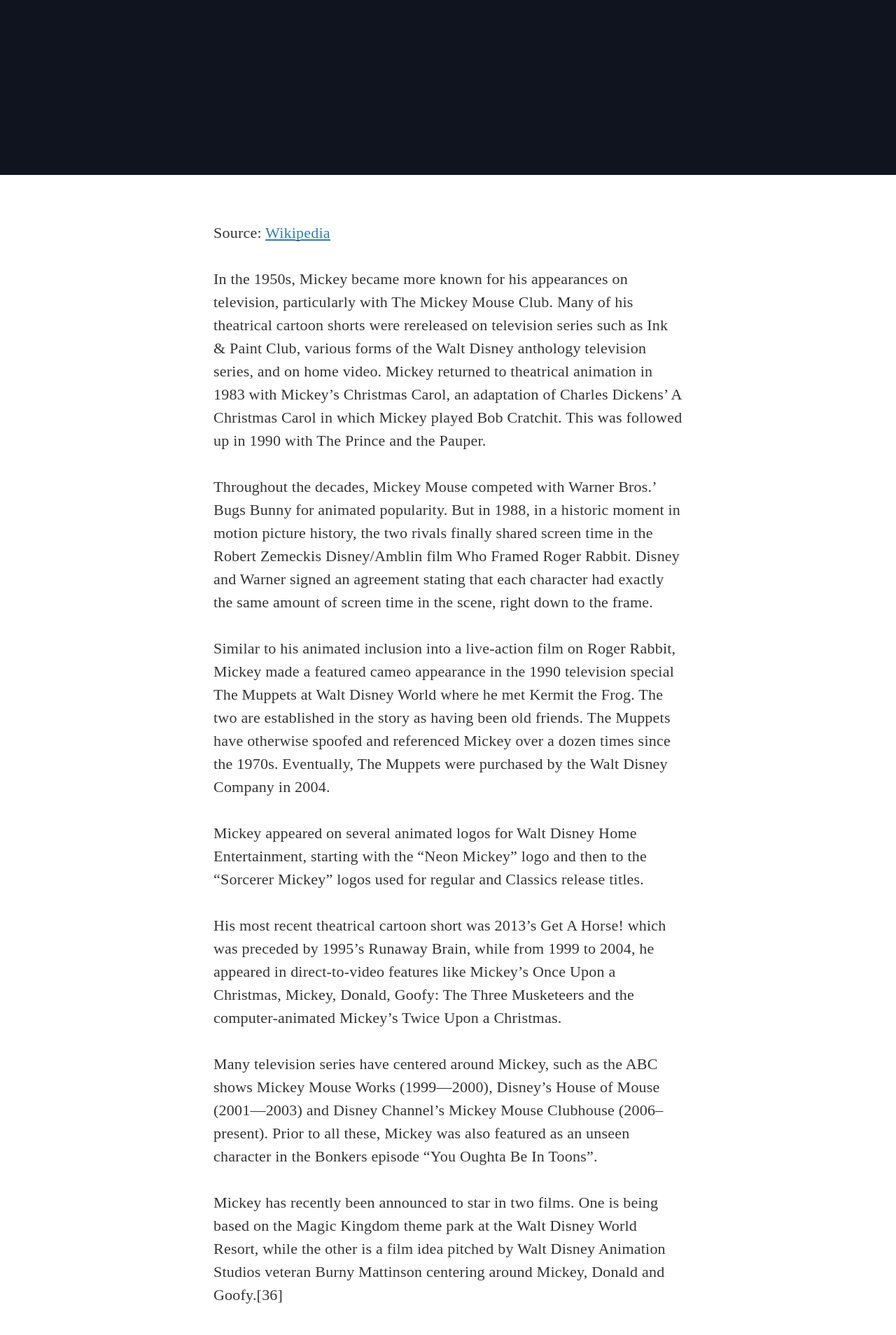
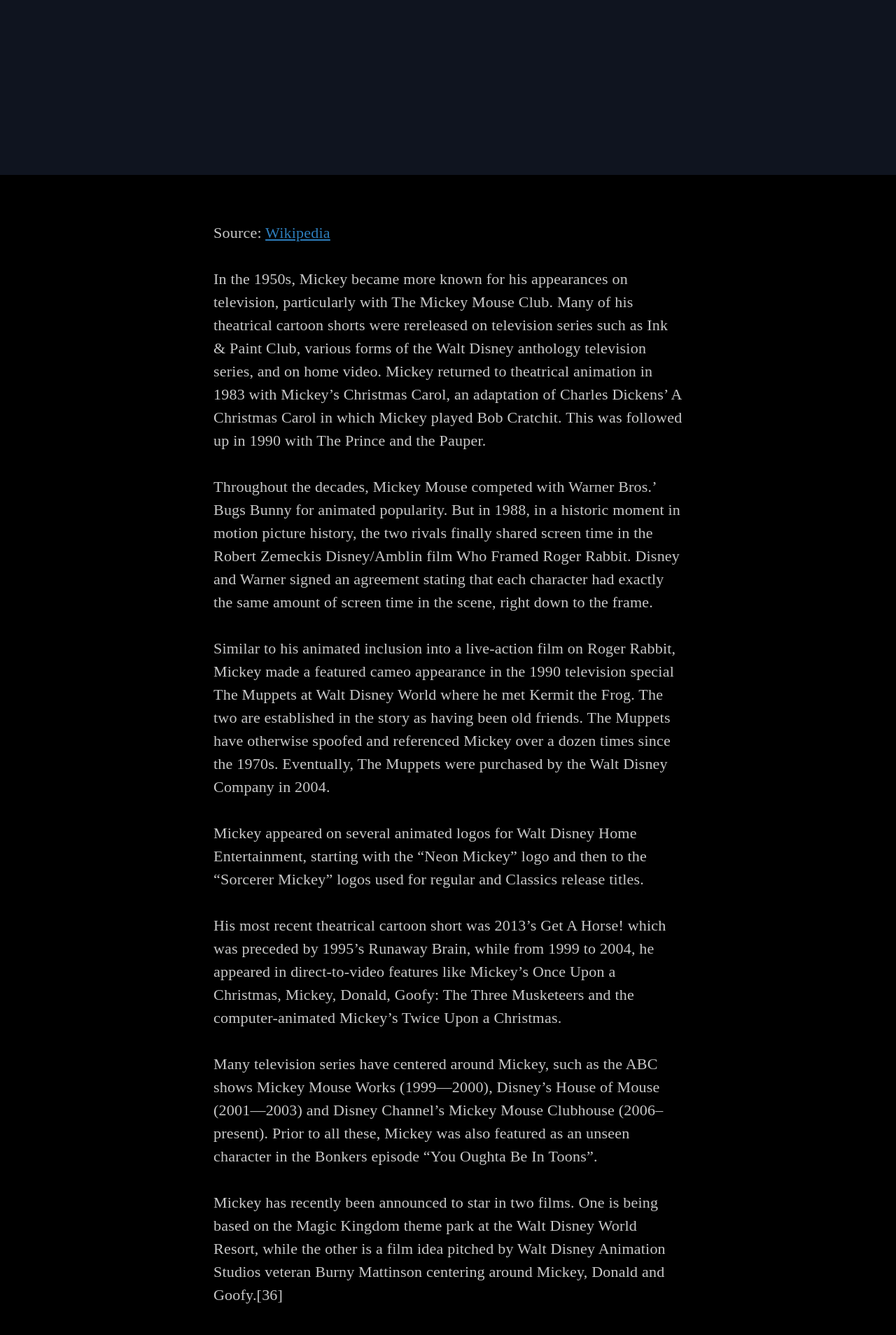
Before and after one commit to vincentchan/mickey, a Jekyll site: the page built from _posts/1983-12-16-television.markdown, in a window 1280 px wide. Shown: the part 377-2285 px from the top of the page at 70% size. Built offline with Jekyll 4.4.1, drawn with Linux system fonts in a browser that asks for light colours; nearby versions of some CDN libraries; some web fonts are replaced; Markdown is read by kramdown in place of the engine named in the settings; comment, search, counter and statistics services are not loaded.

Commit message:
Update main.css

```diff
--- a/assets/css/main.css
+++ b/assets/css/main.css
@@ -288,7 +288,7 @@
   font-family: "Source Serif Pro", serif;
   font-size: 137.5%;
   font-weight: 400;
-  color: rgba(0, 0, 0, 0.8);
+  color: rgba(250, 250, 250, 0.8);
   -webkit-font-smoothing: antialiased;
   text-rendering: optimizeLegibility;
   font-feature-settings: "kern" 1;
@@ -2645,7 +2645,7 @@
     position: relative;
     clear: both;
     padding: 1.5rem 0 6rem;
-    background: #fff;
+    background: #000;
 }
 
 .content-author
```
